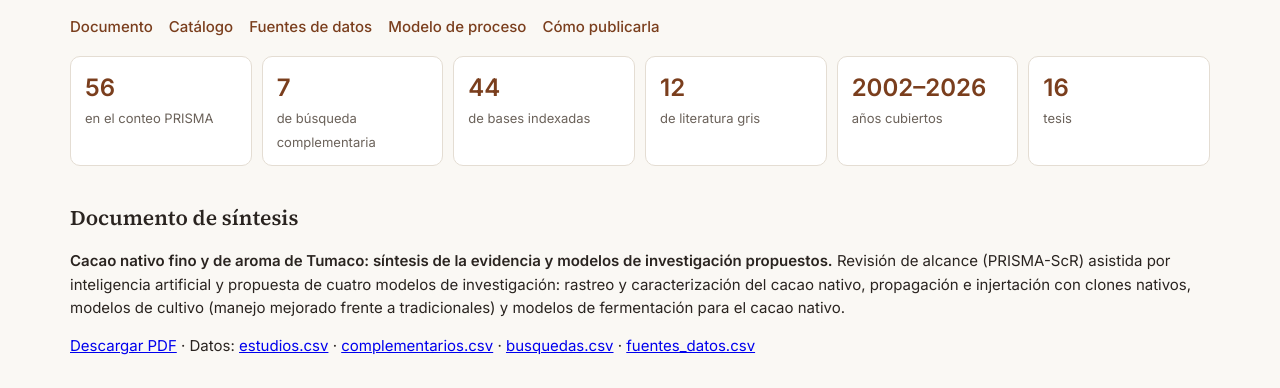
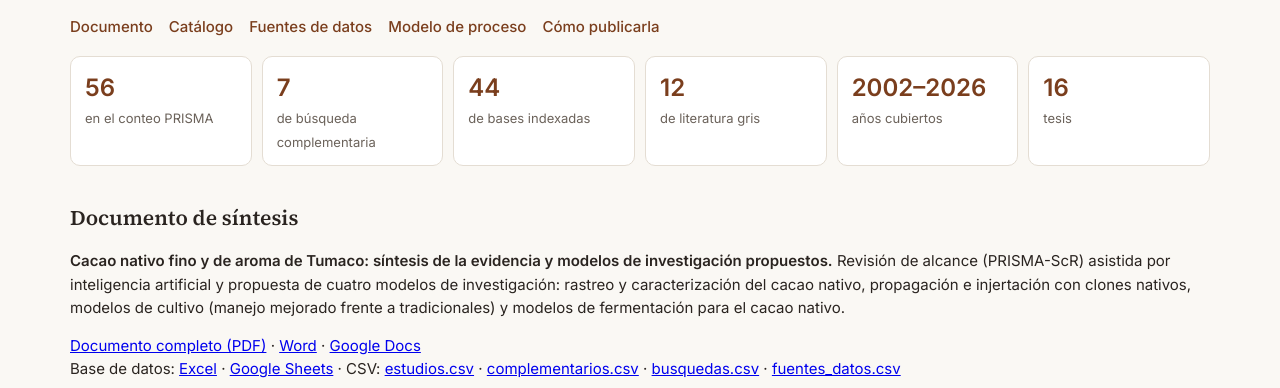
Before and after one commit to jrojasvi-oss/CacaoIA, a plain HTML site: page 05_biblioteca_tumaco/index.html in a window 1280 px wide. Shown: the part 128-516 px from the top of the page. Drawn offline with Linux system fonts and the light colour scheme.

Commit message:
Biblioteca Tumaco: documento completo (PDF actualizado, Word) y base de datos en Excel
Co-Authored-By: Claude Opus 5.5 <noreply@anthropic.com>
Claude-Session: https://claude.ai/code/session_01TtXnd6J9ZXmxhHxw1Qw6SY

```diff
--- a/05_biblioteca_tumaco/index.html
+++ b/05_biblioteca_tumaco/index.html
@@ -37,7 +37,7 @@ pre{background:var(--card);border:1px solid var(--line);border-radius:8px;paddin
 <div class="kpis" id="kpis"></div>
 <h2 id="documento">Documento de síntesis</h2>
 <p><b>Cacao nativo fino y de aroma de Tumaco: síntesis de la evidencia y modelos de investigación propuestos.</b> Revisión de alcance (PRISMA-ScR) asistida por inteligencia artificial y propuesta de cuatro modelos de investigación: rastreo y caracterización del cacao nativo, propagación e injertación con clones nativos, modelos de cultivo (manejo mejorado frente a tradicionales) y modelos de fermentación para el cacao nativo.</p>
-<p><a href="docs/Cacao_Tumaco_modelos_investigacion.pdf">Descargar PDF</a> · Datos: <a href="data/estudios.csv">estudios.csv</a> · <a href="data/complementarios.csv">complementarios.csv</a> · <a href="data/busquedas.csv">busquedas.csv</a> · <a href="data/fuentes_datos.csv">fuentes_datos.csv</a></p>
+<p><a href="docs/Cacao_Tumaco_modelos_investigacion.pdf">Documento completo (PDF)</a> · <a href="docs/Cacao_Tumaco_modelos_investigacion.docx">Word</a> · <a href="https://docs.google.com/document/d/1bXmi1h0eqzBKfQD8gpUcHXa7ddMdu3wASGoHXhh9Poo/edit">Google Docs</a><br>Base de datos: <a href="data/Revision_cacao_Tumaco_datos.xlsx">Excel</a> · <a href="https://docs.google.com/spreadsheets/d/1DMs2PVIXEXDedcdM0xg_wFPEd2SNj2JTAMDohDDf9Hs/edit">Google Sheets</a> · CSV: <a href="data/estudios.csv">estudios.csv</a> · <a href="data/complementarios.csv">complementarios.csv</a> · <a href="data/busquedas.csv">busquedas.csv</a> · <a href="data/fuentes_datos.csv">fuentes_datos.csv</a></p>
 <h2 id="catalogo">Catálogo</h2>
 <div class="filters">
 <input id="q" placeholder="Buscar en título, autor, hallazgo…">
```
Also changed, not shown: 3 other files.
